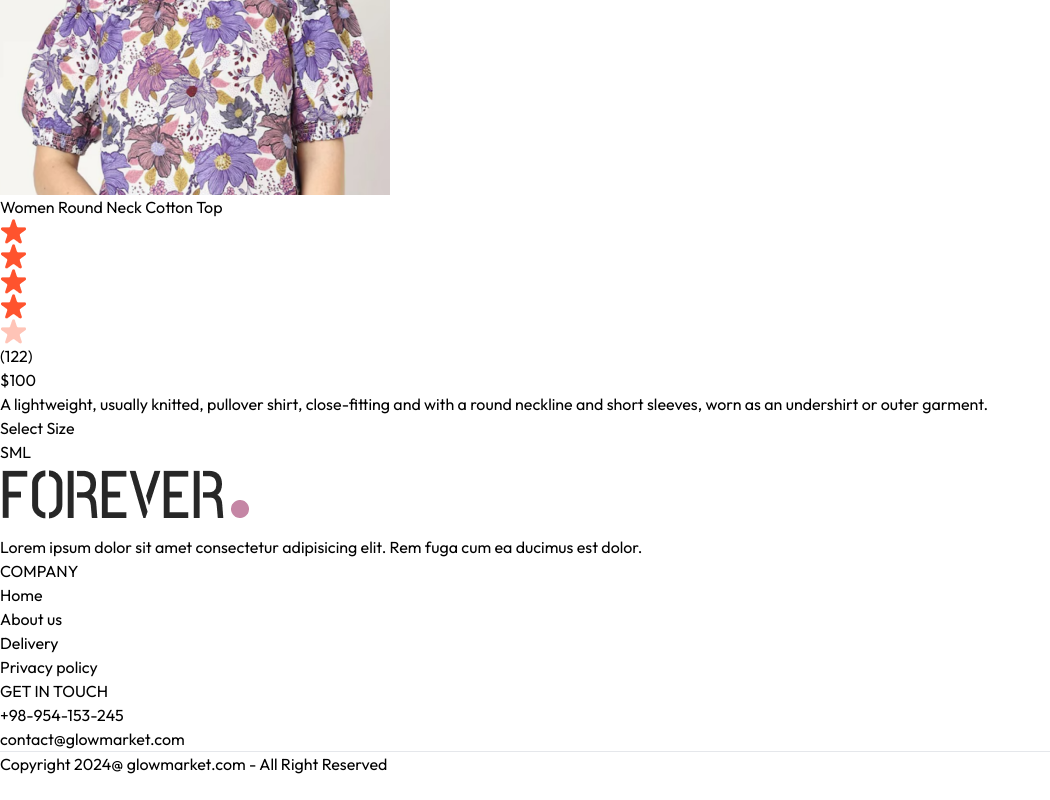
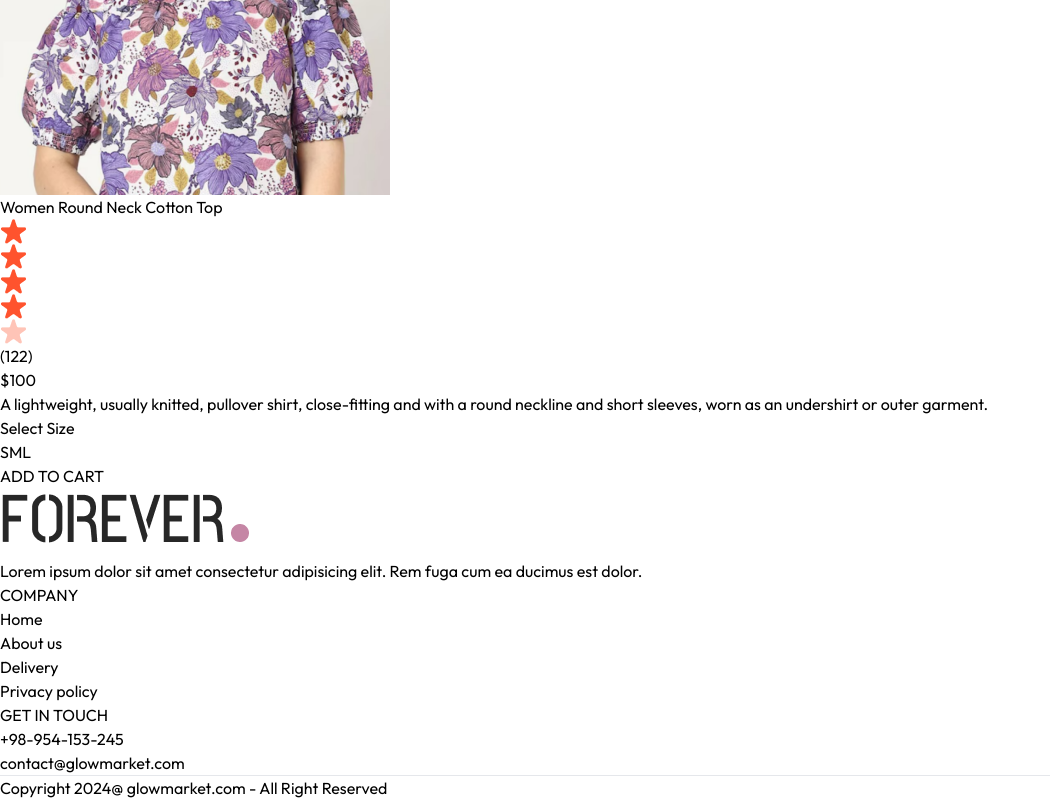
Before and after one commit to GhMamadreza84/E-Commerce-Shop-Front, a React (Vite) app: page /product/aaaaa in a window 1280 px wide. Shown: the part 1227-2027 px from the top of the page, without its empty margins (0-1050 px from the left). Before the commit the page ends 2003 px from the top, so only its background shows below. Built offline with nearby package versions, Linux system fonts and the light colour scheme.

Commit message:
i add button in product page for add to cart product

```diff
--- a/src/pages/Product.jsx
+++ b/src/pages/Product.jsx
@@ -81,6 +81,7 @@
               ))}
             </div>
           </div>
+          <button className="px-8 py-3 text-sm text-white bg-black active:bg-gray-700">ADD TO CART </button>
         </div>
       </div>
     </div>
```
